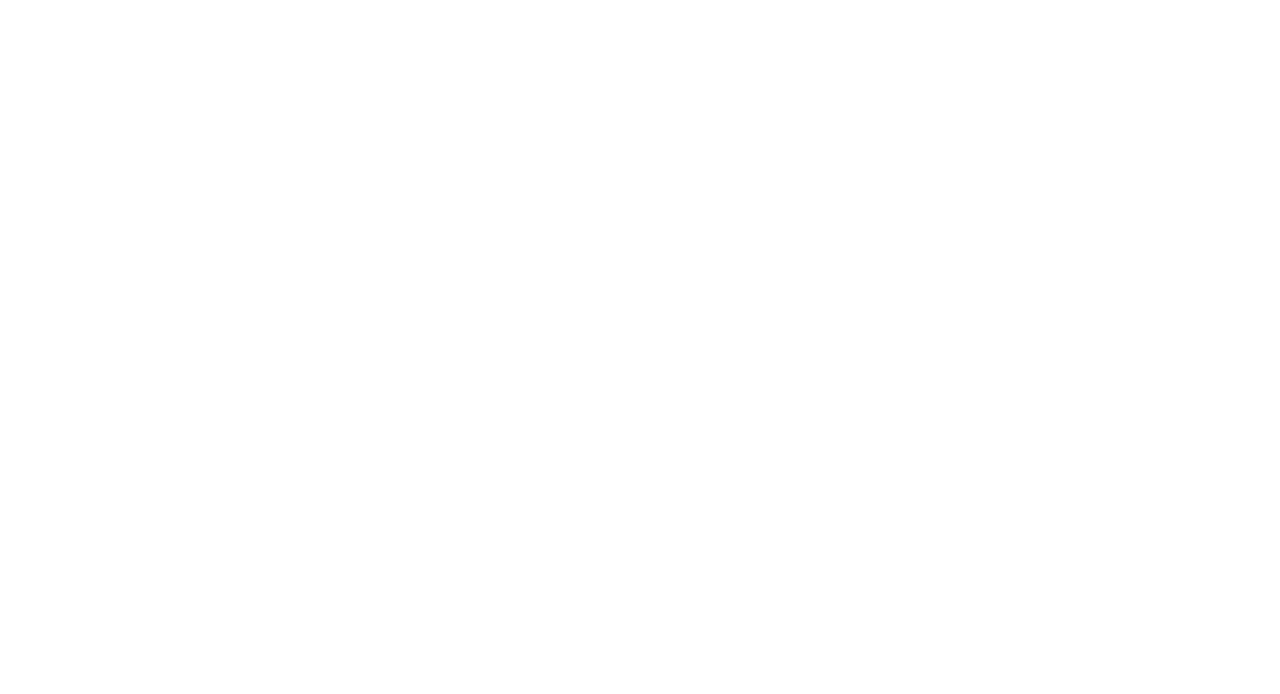
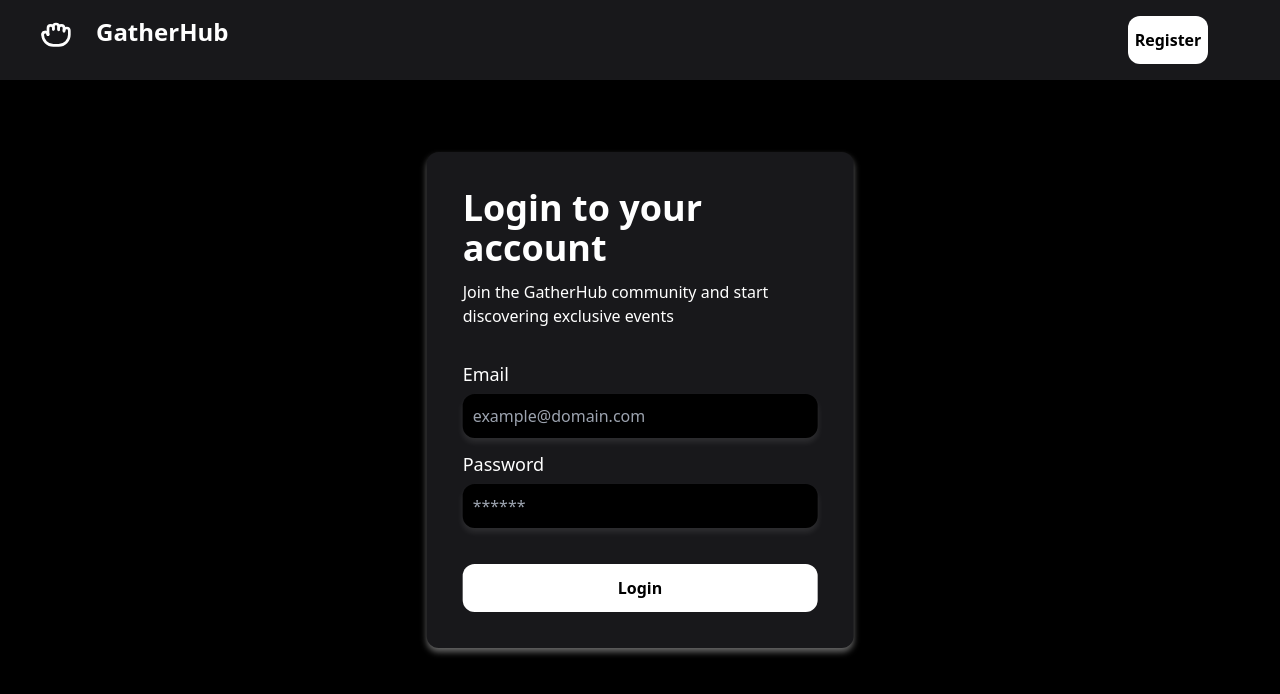
Before and after one commit to w-rahul/gather-hub-frontend, a React (Vite) app: page /login in a window 1280 px wide. Before the commit this address had no page. Shown: the top 694 px of the page. Built offline with nearby package versions, Linux system fonts and the light colour scheme.

Commit message:
Updated App.tsx 2

```diff
--- a/src/App.tsx
+++ b/src/App.tsx
@@ -11,7 +11,7 @@
     <BrowserRouter>
     <Routes>
       <Route path='/register' element = {<Register />} />
-      <Route path='/' element = {<Login />} />
+      <Route path='/login' element = {<Login />} />
       <Route path='events' element = {<Events />} />
       <Route path='event/:id' element = {<FullEvent />} />
       <Route path='/event/publish' element = {<PublishEvent />} />
```
